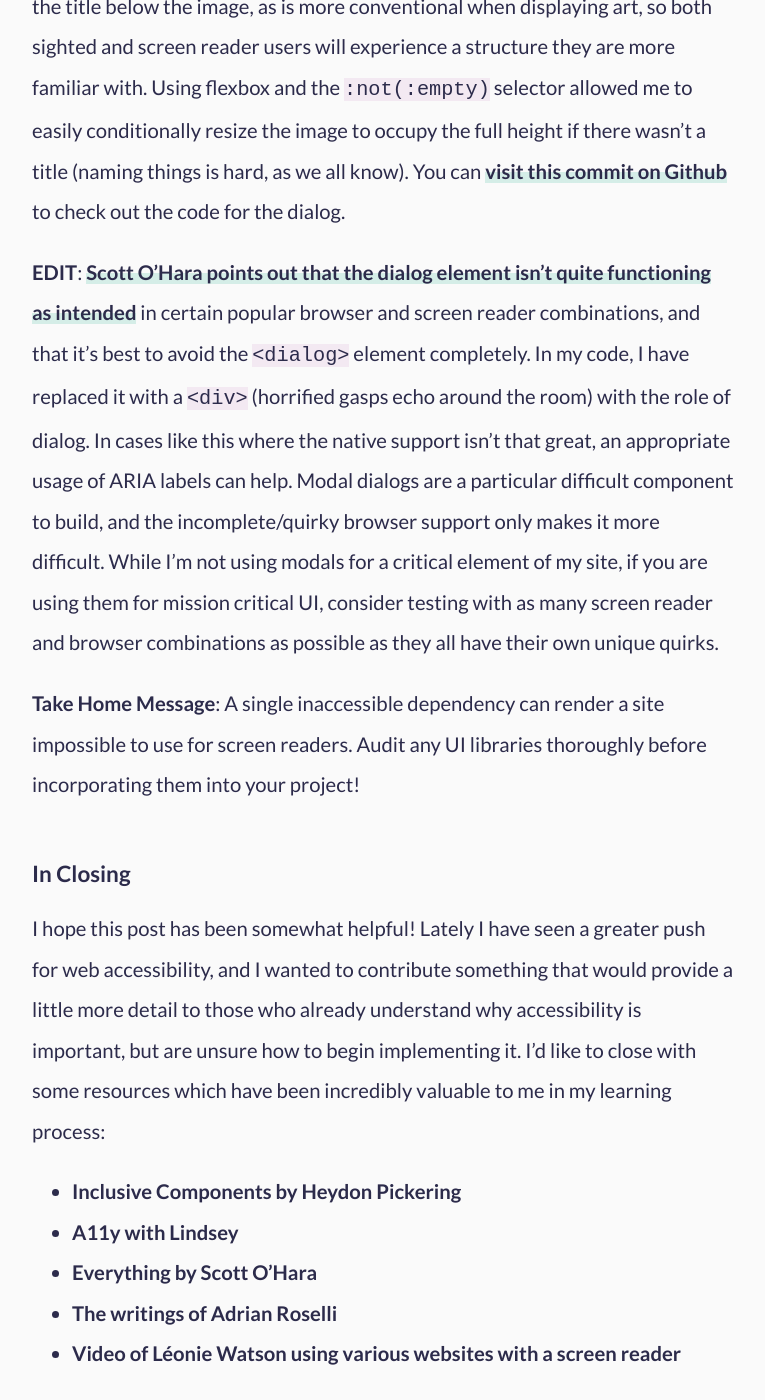
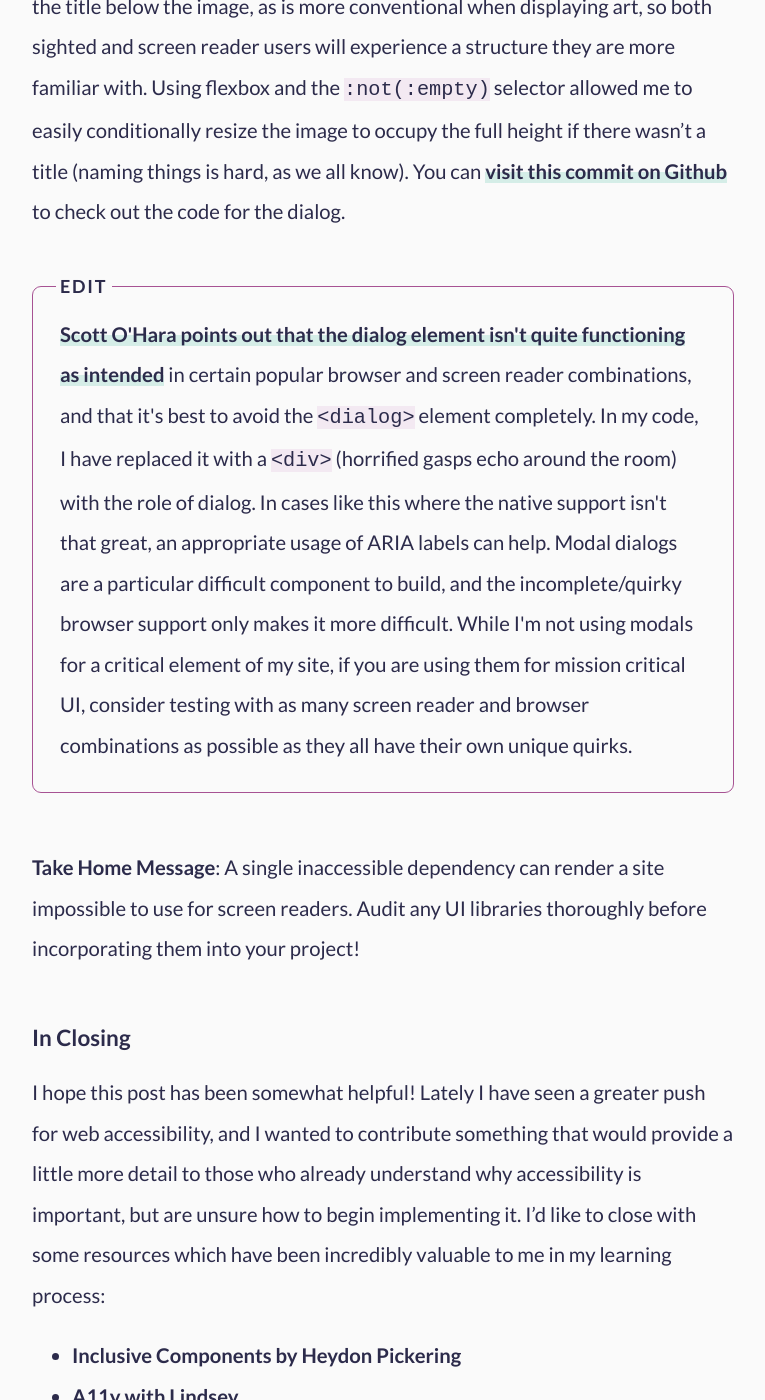
Before and after one commit to nchan0154/nicchan.me-legacy, a Jekyll site: the page built from _posts/2019-04-12-auditing-my-own-site-for-accessibility.md, in a window 1280 px wide and 1400 px high, scrolled down 10158 px. Shown: the whole window, without its empty margins (257-1022 px from the left). Built offline with Jekyll 4.4.1, drawn with Linux system fonts in a browser that asks for light colours; comment, search, counter and statistics services are not loaded.

Commit message:
add a new blog post, yeehaw

```diff
--- a/_includes/head.html
+++ b/_includes/head.html
@@ -1,39 +1,73 @@
 <!DOCTYPE html>
 <html lang="en">
   <head>
-  <meta charset="UTF-8">
-  <meta http-equiv="X-UA-Compatible" content="IE=edge">
-  <meta name="viewport" content="width=device-width, initial-scale=1">
+    <meta charset="UTF-8" />
+    <meta http-equiv="X-UA-Compatible" content="IE=edge" />
+    <meta name="viewport" content="width=device-width, initial-scale=1" />
 
-  <meta name="description" content="{% if page.excerpt %}{{ page.excerpt | strip_html | strip_newlines | truncate: 160 }}{% else %}{{ site.description }}{% endif %}">
-  <meta name="author" content="Nic Chan">
-  <meta name="google-site-verification" content="jmCzVbLU_ewmPKKSbG8xhK5aXxvaHzkTT6KBDL8lnSc" />
+    <meta
+      name="description"
+      content="{% if page.excerpt %}{{
+        page.excerpt | strip_html | strip_newlines | truncate: 160
+      }}{% else %}{{ site.description }}{% endif %}"
+    />
+    <meta name="author" content="Nic Chan" />
+    <meta
+      name="google-site-verification"
+      content="jmCzVbLU_ewmPKKSbG8xhK5aXxvaHzkTT6KBDL8lnSc"
+    />
     <meta name="theme-color" content="#a75293" />
     {% if page.hidden %}
-    <meta name="robots" content="noindex">
+    <meta name="robots" content="noindex" />
     {% endif %}
 
-  <title>{% if page.title %}{{ page.title }} - {{ site.title }}{% else %}{{ site.title }}{% endif %}</title>
+    <title>
+      {% if page.title %}{{ page.title }} - {{ site.title }}{% else %}{{
+        site.title
+      }}{% endif %}
+    </title>
 
-
-  <link rel="icon" type="image/png" href="/img/favicon.png">
+    <link rel="icon" type="image/png" href="/img/favicon.png" />
+    <link
+      rel="alternate"
+      type="application/rss+xml"
+      title="Blog Posts"
+      href="https://www.nicchan.me/feed.xml"
+    />
     <!--
   <link rel="stylesheet" href="//brick.a.ssl.fastly.net/Lato:400,400i,700/Playfair+Display:700"> -->
-  <link href="https://fonts.googleapis.com/css?family=Lato:400,700|Playfair+Display:700" rel="stylesheet">
+    <link
+      href="https://fonts.googleapis.com/css?family=Lato:400,700|Playfair+Display:700"
+      rel="stylesheet"
+    />
 
-  <link rel="stylesheet" href="/css/all.min.css">
+    <link rel="stylesheet" href="/css/all.min.css" />
     <script src="https://code.jquery.com/jquery-1.12.0.min.js"></script>
 
     {% if site.environment == 'production' %}
     <script>
-      (function(i,s,o,g,r,a,m){i['GoogleAnalyticsObject']=r;i[r]=i[r]||function(){
-      (i[r].q=i[r].q||[]).push(arguments)},i[r].l=1*new Date();a=s.createElement(o),
-      m=s.getElementsByTagName(o)[0];a.async=1;a.src=g;m.parentNode.insertBefore(a,m)
-      })(window,document,'script','https://www.google-analytics.com/analytics.js','ga');
+      (function(i, s, o, g, r, a, m) {
+        i["GoogleAnalyticsObject"] = r;
+        (i[r] =
+          i[r] ||
+          function() {
+            (i[r].q = i[r].q || []).push(arguments);
+          }),
+          (i[r].l = 1 * new Date());
+        (a = s.createElement(o)), (m = s.getElementsByTagName(o)[0]);
+        a.async = 1;
+        a.src = g;
+        m.parentNode.insertBefore(a, m);
+      })(
+        window,
+        document,
+        "script",
+        "https://www.google-analytics.com/analytics.js",
+        "ga"
+      );
 
-      ga('create', 'UA-77777313-1', 'auto');
-      ga('send', 'pageview');
-
+      ga("create", "UA-77777313-1", "auto");
+      ga("send", "pageview");
     </script>
     {% endif %}
 
@@ -46,3 +80,4 @@
       </style>
     </noscript>
   </head>
+</html>
--- a/_layouts/blog.html
+++ b/_layouts/blog.html
@@ -14,7 +14,7 @@
           <a href="{{ post.url }}">{{ post.title }}</a>
         </h2>
         <span class="post__date subheading"><time datetime="{{ post.date | date: "%Y-%m-%d" }}" itemprop="datePublished">{{ post.date | date: "%-d %b %Y" }}</time></span>
-        <p class="post__content">{{ post.content | strip_html | truncatewords: 60 }}</p>
+        <p class="post__content">{{ post.content | strip_html | truncatewords: 40 }}</p>
       </article>
       {% if postCount != totalPost %}
         <hr>
--- a/_posts/2019-04-12-auditing-my-own-site-for-accessibility.md
+++ b/_posts/2019-04-12-auditing-my-own-site-for-accessibility.md
@@ -133,7 +133,14 @@
 
 I won't go into too much detail about my implementation, but there are a few things that are worth noting. I kept the modal trigger element as links to the larger versions of the images instead of a button, I like this as a form of progressive enhancement - if for some reason the JS fails, you can still see a larger version of the image by clicking on the link. I used flexbox on the contents of the dialog window, so that the title could be **before** the image in the source order, allowing the image to fall under the heading (a trick I picked up from [Heydon's article about cards!](https://inclusive-components.design/cards/)). I then used the order property to visually move the title below the image, as is more conventional when displaying art, so both sighted and screen reader users will experience a structure they are more familiar with. Using flexbox and the `:not(:empty)` selector allowed me to easily conditionally resize the image to occupy the full height if there wasn't a title (naming things is hard, as we all know). You can [visit this commit on Github](https://github.com/nchan0154/nchan0154.github.io/commit/42a26afd17dd736a46e25b04dc72f0d45e56cc91) to check out the code for the dialog.
 
-**EDIT**: [Scott O'Hara points out that the dialog element isn't quite functioning as intended](https://www.scottohara.me/blog/2019/03/05/open-dialog.html) in certain popular browser and screen reader combinations, and that it's best to avoid the `<dialog>` element completely. In my code, I have replaced it with a `<div>` (horrified gasps echo around the room) with the role of dialog. In cases like this where the native support isn't that great, an appropriate usage of ARIA labels can help. Modal dialogs are a particular difficult component to build, and the incomplete/quirky browser support only makes it more difficult. While I'm not using modals for a critical element of my site, if you are using them for mission critical UI, consider testing with as many screen reader and browser combinations as possible as they all have their own unique quirks.
+<div class="post-callout">
+  <h3 class="post-callout__title">
+    Edit
+  </h3>
+  <p class="post-callout__text">
+    <a href="https://www.scottohara.me/blog/2019/03/05/open-dialog.html">Scott O'Hara points out that the dialog element isn't quite functioning as intended</a> in certain popular browser and screen reader combinations, and that it's best to avoid the <code>&lt;dialog&gt;</code> element completely. In my code, I have replaced it with a <code>&lt;div&gt;</code> (horrified gasps echo around the room) with the role of dialog. In cases like this where the native support isn't that great, an appropriate usage of ARIA labels can help. Modal dialogs are a particular difficult component to build, and the incomplete/quirky browser support only makes it more difficult. While I'm not using modals for a critical element of my site, if you are using them for mission critical UI, consider testing with as many screen reader and browser combinations as possible as they all have their own unique quirks.
+  </p>
+</div>
 
 **Take Home Message**: A single inaccessible dependency can render a site impossible to use for screen readers. Audit any UI libraries thoroughly before incorporating them into your project!
 
--- a/_src/scss/base/globals.scss
+++ b/_src/scss/base/globals.scss
@@ -6,12 +6,13 @@
   overflow-x: hidden;
 }
 
-html, body {
+html,
+body {
   font-size: 100%;
   font-family: $body-copy;
   line-height: 2;
   color: $dark-color;
-  background-color: #fafafa;
+  background-color: $page-background-color;
 }
 
 img {
@@ -24,7 +25,7 @@
   height: 1px;
   width: 80%;
   max-width: 700px;
-  margin: $large-margin*1.5 auto;
+  margin: $large-margin * 1.5 auto;
 }
 
 ::selection {
@@ -32,11 +33,9 @@
   color: #fff;
 }
 
-
 @media #{$medium} {
-
-  html, body {
+  html,
+  body {
     font-size: 1.125rem;
   }
-
 }
--- a/_src/scss/base/utility.scss
+++ b/_src/scss/base/utility.scss
@@ -19,7 +19,7 @@
   top: 0;
   left: 0;
   padding: 0.5rem;
-  background-color: $offwhite;
+  background-color: $page-background-color;
   color: $dark-color;
   opacity: 0;
   z-index: 100;
--- a/_src/scss/base/variables.scss
+++ b/_src/scss/base/variables.scss
@@ -15,5 +15,7 @@
 $light-color: #f8dcb4;
 $offwhite: #fafafa;
 
+$page-background-color: $offwhite;
+
 $body-copy: "Lato", Helvetica, Arial, san-serif;
 $heading-copy: "Playfair Display", Georgia, serif;
--- /dev/null
+++ b/_src/scss/partials/post-callout.scss
@@ -0,0 +1,37 @@
+.post-callout {
+  position: relative;
+  margin: $large-margin 0;
+  padding: 1rem;
+  border: 1px solid $primary-color;
+  border-radius: 0.5rem;
+}
+
+.post-callout__title {
+  position: absolute;
+  top: 0;
+  left: 0.75rem;
+  margin: 0;
+  font-family: $body-copy;
+  font-size: 1rem;
+  padding: 0 0.25rem;
+  text-transform: uppercase;
+  letter-spacing: 0.1rem;
+  background-color: $page-background-color;
+  transform: translateY(-50%);
+}
+
+.post-callout__text {
+  &:last-child {
+    margin: 0;
+  }
+}
+
+@media (min-width: 48em) {
+  .post-callout {
+    padding: 1.5rem;
+  }
+
+  .post-callout__title {
+    left: 1.25rem;
+  }
+}
--- a/_src/scss/partials/topbar.scss
+++ b/_src/scss/partials/topbar.scss
@@ -1,5 +1,5 @@
 .topbar {
-  background-color: $offwhite;
+  background-color: $page-background-color;
   z-index: 2;
 }
 
--- a/_src/scss/style.scss
+++ b/_src/scss/style.scss
@@ -24,5 +24,6 @@
 @import "partials/showcase";
 @import "partials/dialog";
 @import "partials/social";
+@import "partials/post-callout";
 
 @import "base/utility";
--- a/_src/scss/vendor/normalize.scss
+++ b/_src/scss/vendor/normalize.scss
@@ -97,17 +97,6 @@
 a:active,
 a:hover {
   outline: 0;
-}
-
-/* Text-level semantics
-   ========================================================================== */
-
-/**
- * Address styling not present in IE 8/9/10/11, Safari, and Chrome.
- */
-
-abbr[title] {
-  border-bottom: 1px dotted;
 }
 
 /**
```
Also changed, not shown: _posts/2019-05-08-features-i-want-for-shopify.md (added, +82 -0 lines), css/all.min.css, img/shopify-customizer.png (added). Lines whose indentation alone changed are shown as unchanged.
